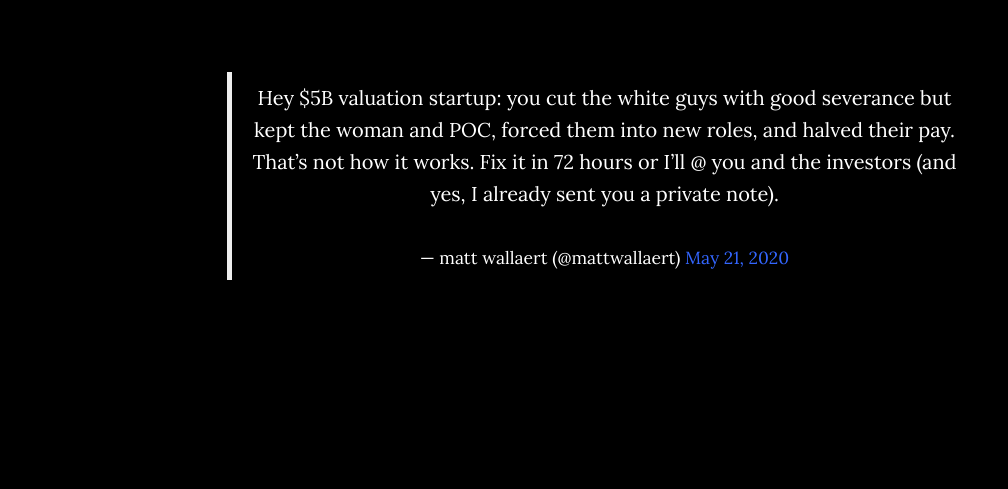
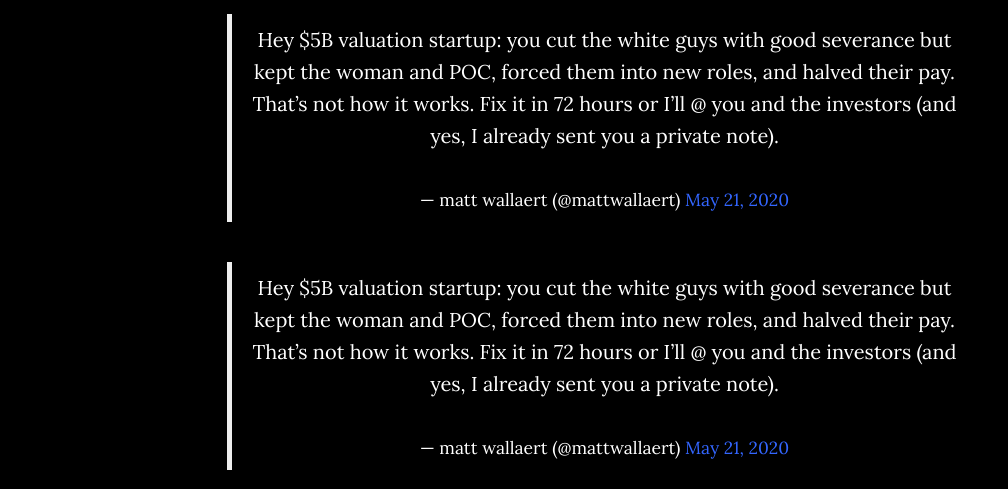
Before and after one commit to mattwallaert/project4255, a plain HTML site: page index.html in a window 1280 px wide. Shown: the part 463-952 px from the top of the page, without its empty margins (38-1046 px from the left). Drawn offline with nearby package versions, Linux system fonts and the light colour scheme.

Commit message:
Update index.html

```diff
--- a/index.html
+++ b/index.html
@@ -55,9 +55,12 @@
                         <div class="col-md-8 col-md-offset-2">
                             <h1 class="brand-heading ftc">Project4255</h1>
                             <p><i>This is the story of a $5B startup that got caught exploiting women and people of color. As part of my response, I donated $4,255 to Winston-Salem State University to support attendance of underrepresented students at professional events to promote diversity in the computer science field.</i></p>
-                    <p><h2 class="intro-text">Join the many who have already donated by moving the decimal place to the correct place for you and donating <a href="https://www.wssu.edu/about/offices-and-departments/university-advancement/donate-now.html" target="_blank">here</a> (select "Start At The End Fund"); even $4.25 helps.</h2></p><br>
-<br><center><blockquote class="twitter-tweet" data-theme="dark"><p lang="en" dir="ltr">Hey $5B valuation startup: you cut the white guys with good severance but kept the woman and POC, forced them into new roles, and halved their pay. That’s not how it works. Fix it in 72 hours or I’ll @ you and the investors (and yes, I already sent you a private note).</p>&mdash; matt wallaert (@mattwallaert) <a href="https://twitter.com/mattwallaert/status/1263511876878561281?ref_src=twsrc%5Etfw">May 21, 2020</a></blockquote> <script async src="https://platform.twitter.com/widgets.js" charset="utf-8"></script>
-                    </div>
+                    <p><h2 class="intro-text">Join the many who have already donated by moving the decimal place to the correct place for you and donating <a href="https://www.wssu.edu/about/offices-and-departments/university-advancement/donate-now.html" target="_blank">here</a> (select "Start At The End Fund"); even $4.25 helps.</h2></p>
+<br><center>
+                        <blockquote class="twitter-tweet" data-theme="dark"><p lang="en" dir="ltr">Hey $5B valuation startup: you cut the white guys with good severance but kept the woman and POC, forced them into new roles, and halved their pay. That’s not how it works. Fix it in 72 hours or I’ll @ you and the investors (and yes, I already sent you a private note).</p>&mdash; matt wallaert (@mattwallaert) <a href="https://twitter.com/mattwallaert/status/1263511876878561281?ref_src=twsrc%5Etfw">May 21, 2020</a></blockquote> <script async src="https://platform.twitter.com/widgets.js" charset="utf-8"></script>
+                    <br>
+                            <blockquote class="twitter-tweet" data-theme="dark"><p lang="en" dir="ltr">Hey $5B valuation startup: you cut the white guys with good severance but kept the woman and POC, forced them into new roles, and halved their pay. That’s not how it works. Fix it in 72 hours or I’ll @ you and the investors (and yes, I already sent you a private note).</p>&mdash; matt wallaert (@mattwallaert) <a href="https://twitter.com/mattwallaert/status/1263511876878561281?ref_src=twsrc%5Etfw">May 21, 2020</a></blockquote> <script async src="https://platform.twitter.com/widgets.js" charset="utf-8"></script>
+                        </div>
                     </div>
                 </div>
             </div>
```
